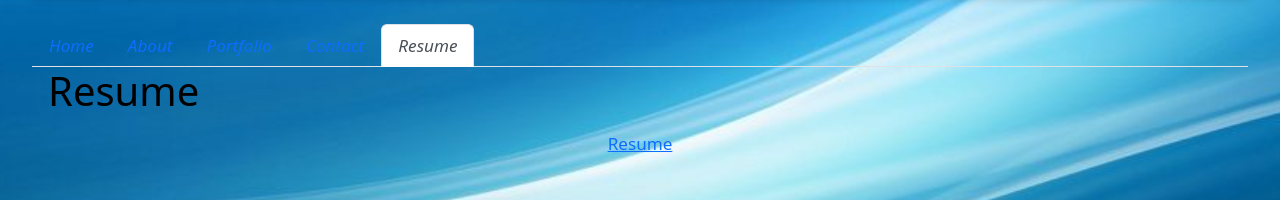
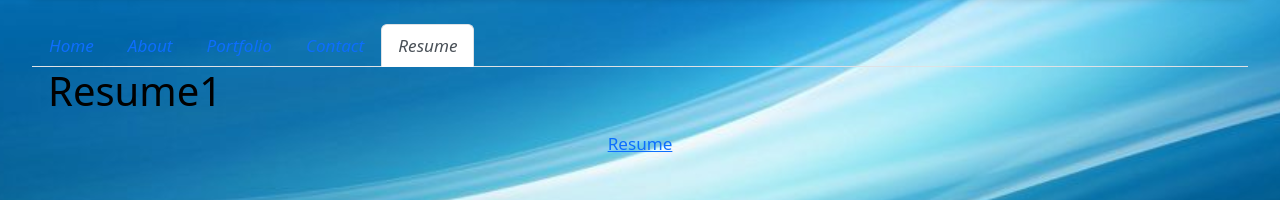
Before and after one commit to mobleyj2/MyProfile, a React (Vite) app: page /Resume in a window 1280 px wide. Shown: the part 234-434 px from the top of the page. Built offline with nearby package versions, Linux system fonts and the light colour scheme.

Commit message:
worked on resume

```diff
--- a/src/pages/Resume.jsx
+++ b/src/pages/Resume.jsx
@@ -14,7 +14,7 @@ export default function Resume() {
 
   return (
     <div>
-      <h1>Resume</h1>
+      <h1>Resume1</h1>
       <p></p>
       <div style={containerStyle}>
         <a href="/src/pages/resume23.pdf" target="_blank" rel="Resume23">
```
